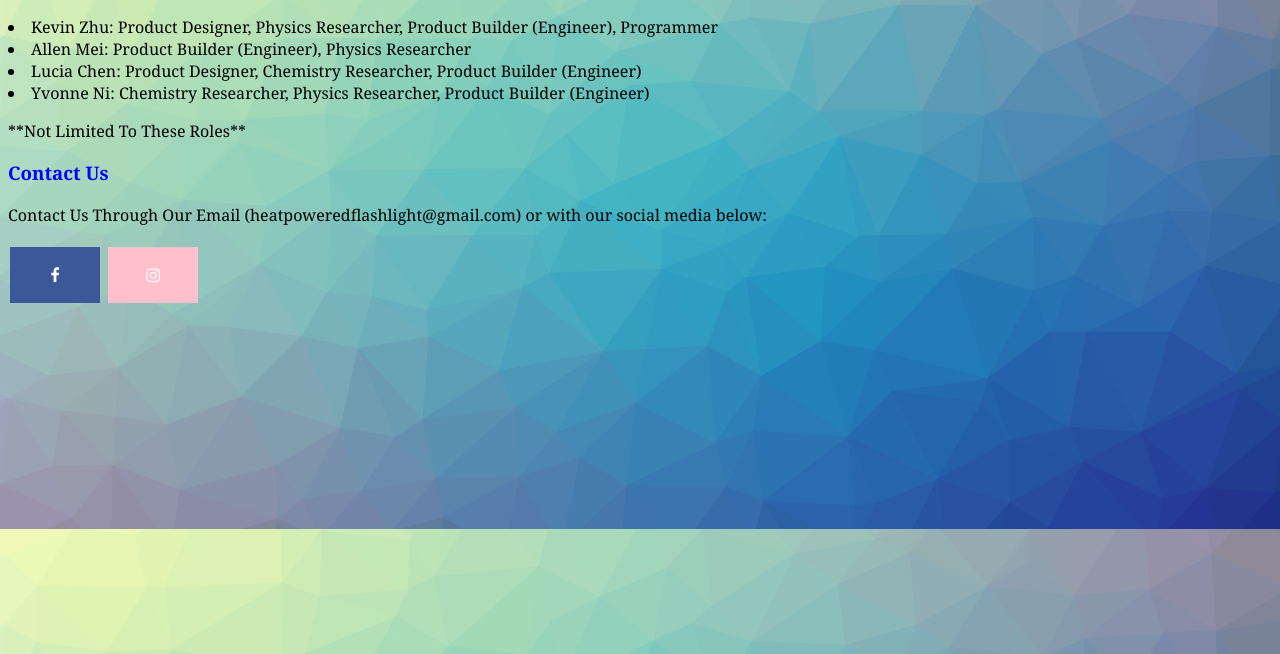
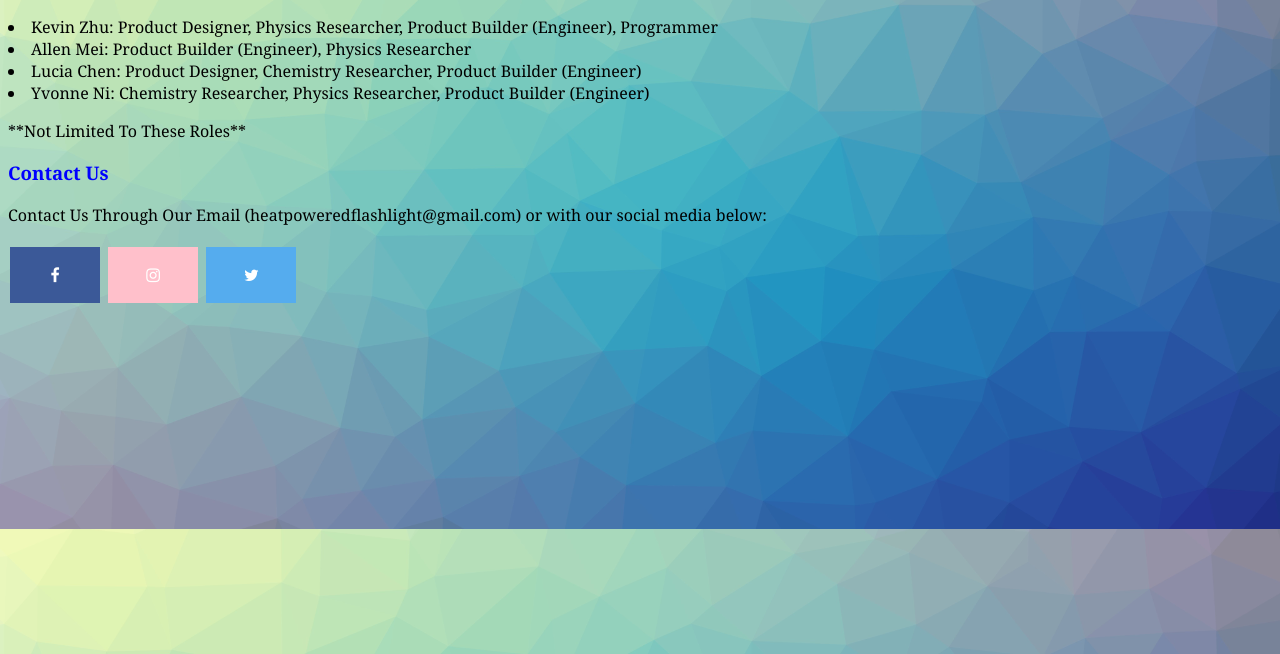
Before and after one commit to Designer777/Flashlight-Creation, a plain HTML site: page aboutUs.html in a window 1280 px wide. Shown: the part 146-800 px from the top of the page. Drawn offline with Linux system fonts and the light colour scheme.

Commit message:
Add files via upload

```diff
--- a/aboutUs.html
+++ b/aboutUs.html
@@ -28,5 +28,6 @@
     <p> Contact Us Through Our Email (heatpoweredflashlight@gmail.com) or with our social media below: </p>
     <a href="https://www.facebook.com/flashback.modelx" class="fa fa-facebook"></a>
     <a href="https://www.instagram.com/flashbackmodelx/" class="fa fa-instagram"></a>
+    <a href="https://twitter.com/ModelFlashback" class = "fa fa-twitter"></a>
   </body>
   </html>
--- a/style.css
+++ b/style.css
@@ -79,3 +79,8 @@ table, th, td {
   background: pink;
   color: white;
 }
+
+.fa-twitter {
+  background: #55ACEE;
+  color: white;
+}
```
